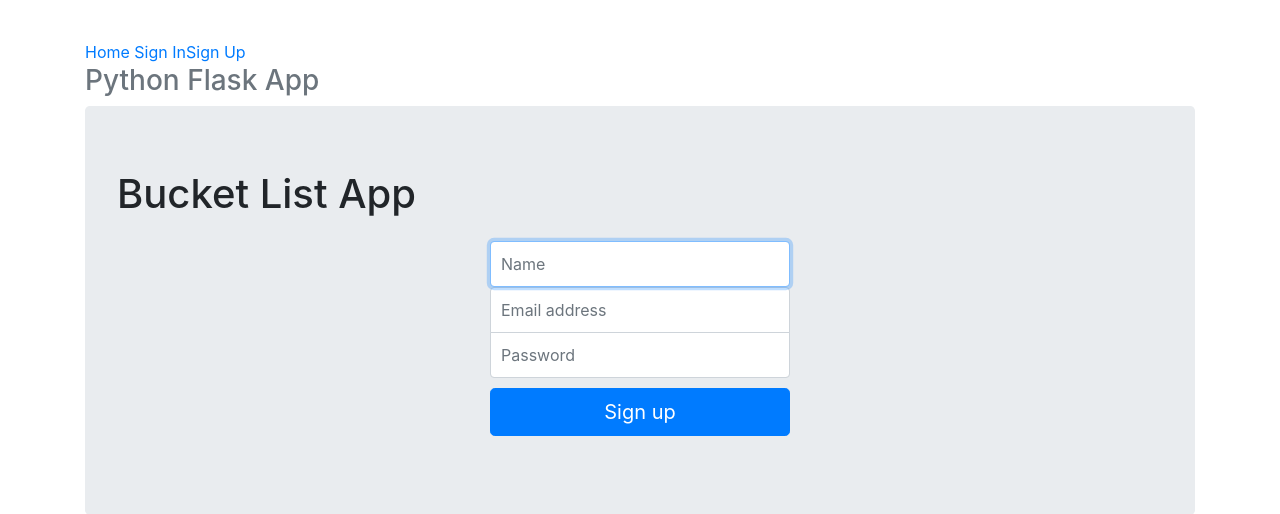
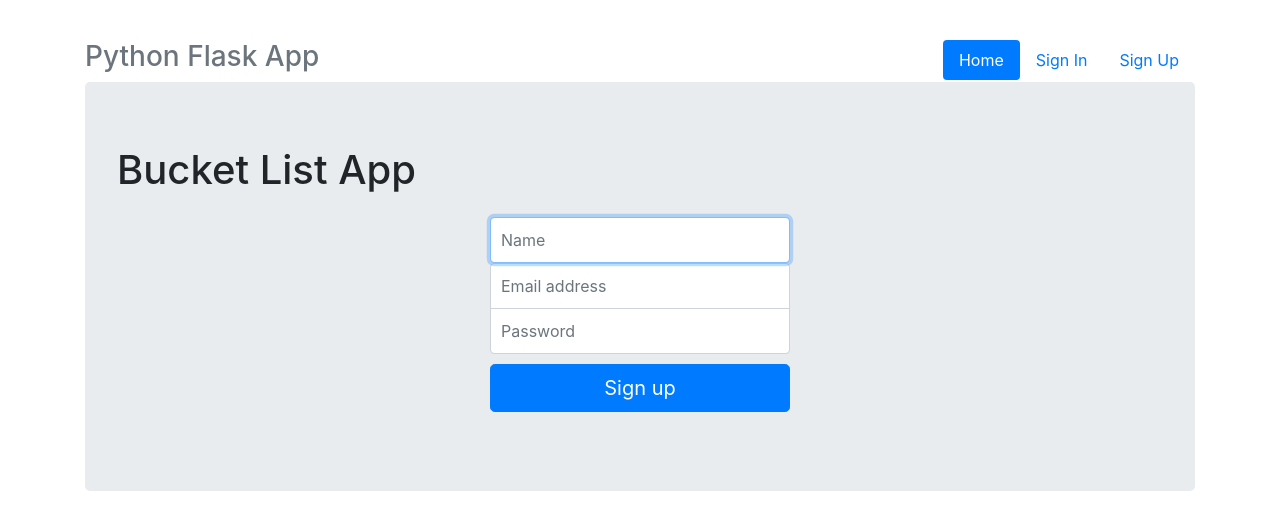
Before and after one commit to AniketD23/FlaskTutorial, a Flask app: page /showSignUp in a window 1280 px wide. Shown: the top 514 px of the page. Run offline with Flask 2, Linux system fonts and the light colour scheme; some libraries are stand-ins or nearby versions.

Commit message:
Nav pills, home nav works now

```diff
--- a/templates/signup.html
+++ b/templates/signup.html
@@ -8,11 +8,13 @@
 
     <link href="../static/signup.css" rel="stylesheet">
 
+
 	<script
 	  src="https://code.jquery.com/jquery-3.5.1.min.js"
 	  integrity="sha256-9/aliU8dGd2tb6OSsuzixeV4y/faTqgFtohetphbbj0="
 	  crossorigin="anonymous"></script>	<script type="text/javascript" src="http://ajax.aspnetcdn.com/ajax/jquery.templates/beta1/jquery.tmpl.js"></script>
 
+    <script src="../static/js/signUp.js"></script>
 
 
 
@@ -23,10 +25,16 @@
     <div class="container">
       <div class="header">
         <nav>
-          <ul class="nav nav-pills pull-right">
-			<li role="presentation" class="active"><a href="#">Home&nbsp</a></li>
-			<li role="presentation"><a href="/showSignin">Sign In</a></li>
-			<li role="presentation"><a href="/showSignUp">Sign Up</a></li>
+          <ul class="nav nav-pills float-right">
+			<li class = "nav-item" >
+				<a class = "nav-link active" href="/">Home</a>
+			</li>
+			<li class = "nav-item">
+				<a class = "nav-link" href="/showSignin">Sign In</a>
+			</li>
+			<li class = "nav-item">
+				<a class = "nav-link" href="/showSignUp">Sign Up</a>
+			</li>
           </ul>
         </nav>
         <h3 class="text-muted">Python Flask App</h3>
@@ -36,11 +44,11 @@
         <h1>Bucket List App</h1>
         <form class="form-signin">
         <label for="inputName" class="sr-only">Name</label>
-        <input type="name" name="inputName" id="inputName" class="form-control" placeholder="Name" required autofocus>
+			<input type="name" name="inputName" id="inputName" class="form-control" placeholder="Name" required autofocus>
         <label for="inputEmail" class="sr-only">Email address</label>
-        <input type="email" name="inputEmail" id="inputEmail" class="form-control" placeholder="Email address" required autofocus>
+			<input type="email" name="inputEmail" id="inputEmail" class="form-control" placeholder="Email address" required autofocus>
         <label for="inputPassword" class="sr-only">Password</label>
-        <input type="password" name="inputPassword" id="inputPassword" class="form-control" placeholder="Password" required>
+			<input type="password" name="inputPassword" id="inputPassword" class="form-control" placeholder="Password" required>
 
         <button id="btnSignUp" class="btn btn-lg btn-primary btn-block" type="button">Sign up</button>
       </form>
```
